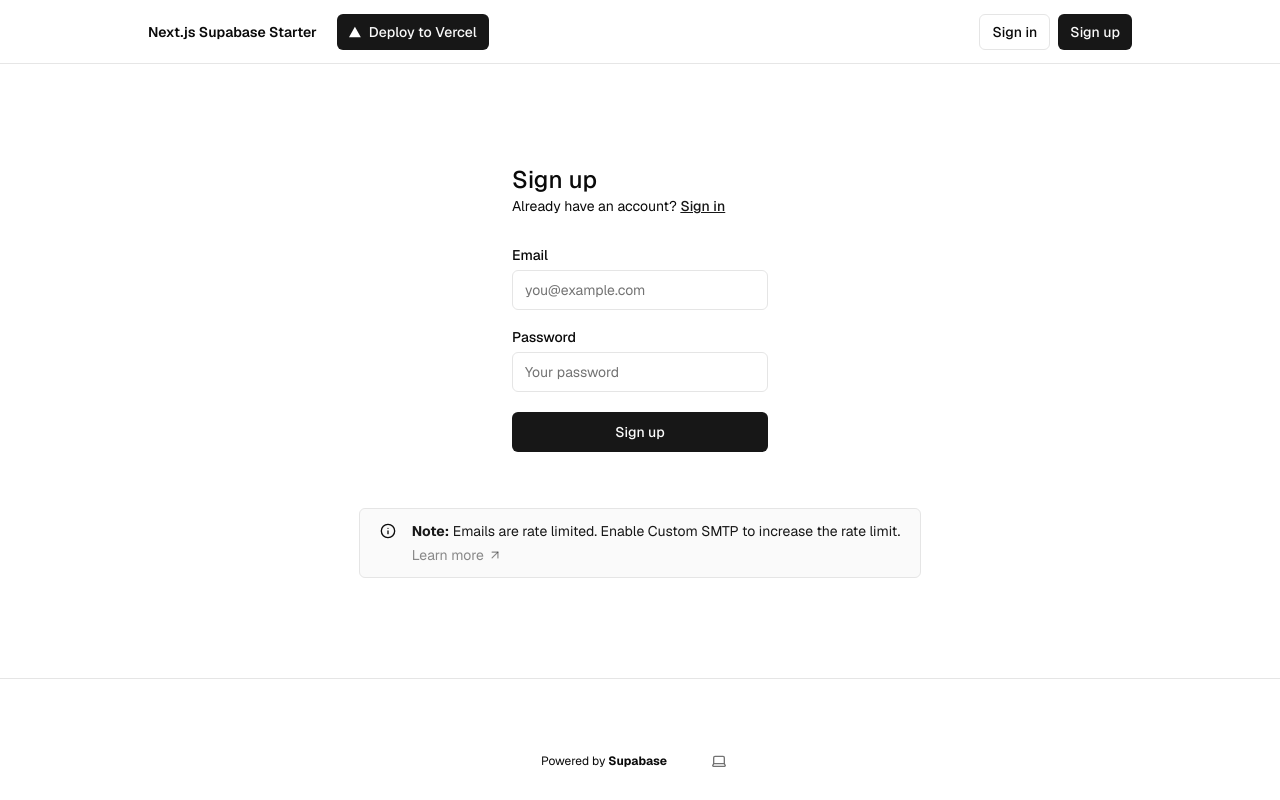
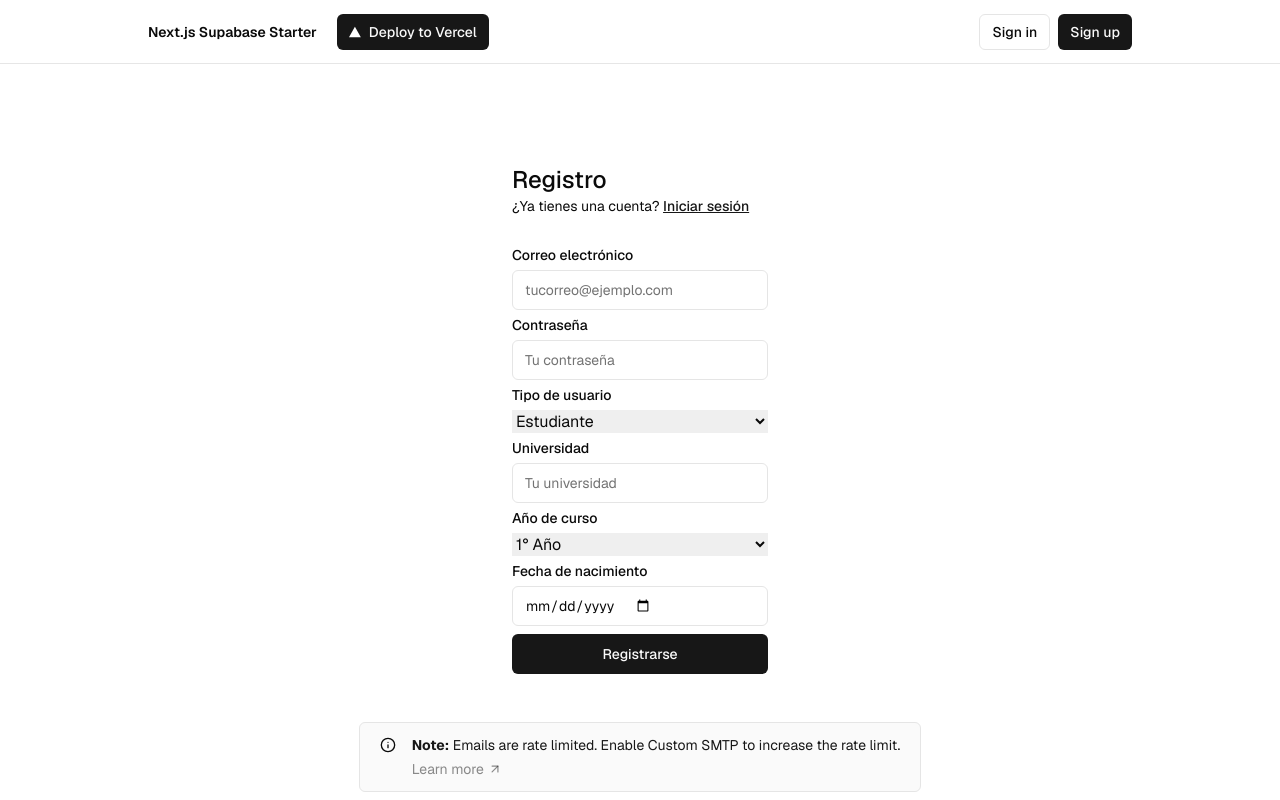
Before and after one commit to Mancasvel/CoNest, a Next.js app: page /sign-up in a window 1280 px wide. Shown: the top 800 px of the page. Built offline with nearby package versions, Linux system fonts and the light colour scheme; no server answers.

Commit message:
feat: add login with role

```diff
--- a/app/(auth-pages)/sign-up/page.tsx
+++ b/app/(auth-pages)/sign-up/page.tsx
@@ -1,50 +1,100 @@
+"use client";
+
+import { useState, useEffect } from "react";
+import { useSearchParams } from "next/navigation";
 import { signUpAction } from "@/app/actions";
-import { FormMessage, Message } from "@/components/form-message";
+import { FormMessage } from "@/components/form-message";
 import { SubmitButton } from "@/components/submit-button";
 import { Input } from "@/components/ui/input";
 import { Label } from "@/components/ui/label";
 import Link from "next/link";
 import { SmtpMessage } from "../smtp-message";
 
-export default async function Signup(props: {
-  searchParams: Promise<Message>;
-}) {
-  const searchParams = await props.searchParams;
-  if ("message" in searchParams) {
-    return (
-      <div className="w-full flex-1 flex items-center h-screen sm:max-w-md justify-center gap-2 p-4">
-        <FormMessage message={searchParams} />
-      </div>
-    );
-  }
+export default function Signup() {
+  const searchParams = useSearchParams();
+  const [message, setMessage] = useState<string | null>(null);
+  const [role, setRole] = useState("student");
+
+  useEffect(() => {
+    const msg = searchParams.get("message");
+    if (msg) {
+      setMessage(msg);
+    }
+  }, [searchParams]);
 
   return (
     <>
+      {message && (
+        <div className="w-full flex-1 flex items-center h-screen sm:max-w-md justify-center gap-2 p-4">
+          <FormMessage message={{ message }} />
+        </div>
+      )}
+
       <form className="flex flex-col min-w-64 max-w-64 mx-auto">
-        <h1 className="text-2xl font-medium">Sign up</h1>
+        <h1 className="text-2xl font-medium">Registro</h1>
         <p className="text-sm text text-foreground">
-          Already have an account?{" "}
+          ¿Ya tienes una cuenta?{" "}
           <Link className="text-primary font-medium underline" href="/sign-in">
-            Sign in
+            Iniciar sesión
           </Link>
         </p>
-        <div className="flex flex-col gap-2 [&>input]:mb-3 mt-8">
-          <Label htmlFor="email">Email</Label>
-          <Input name="email" placeholder="you@example.com" required />
-          <Label htmlFor="password">Password</Label>
-          <Input
-            type="password"
-            name="password"
-            placeholder="Your password"
-            minLength={6}
-            required
-          />
-          <SubmitButton formAction={signUpAction} pendingText="Signing up...">
-            Sign up
+
+        <div className="flex flex-col gap-2 mt-8">
+          {/* Correo electrónico */}
+          <Label htmlFor="email">Correo electrónico</Label>
+          <Input name="email" placeholder="tucorreo@ejemplo.com" required />
+
+          {/* Contraseña */}
+          <Label htmlFor="password">Contraseña</Label>
+          <Input type="password" name="password" placeholder="Tu contraseña" minLength={6} required />
+
+          {/* Selección de rol */}
+          <Label htmlFor="role">Tipo de usuario</Label>
+          <select name="role" value={role} onChange={(e) => setRole(e.target.value)} required>
+            <option value="student">Estudiante</option>
+            <option value="elder">Adulto mayor</option>
+          </select>
+
+          {/* Campos para estudiantes */}
+          {role === "student" && (
+            <>
+              <Label htmlFor="university">Universidad</Label>
+              <Input name="university" placeholder="Tu universidad" required />
+
+              <Label htmlFor="course">Año de curso</Label>
+              <select name="course" required>
+                <option value="1">1° Año</option>
+                <option value="2">2° Año</option>
+                <option value="3">3° Año</option>
+                <option value="4">4° Año</option>
+              </select>
+
+              <Label htmlFor="birth_date">Fecha de nacimiento</Label>
+              <Input type="date" name="birth_date" required />
+            </>
+          )}
+
+          {/* Campos para adultos mayores */}
+          {role === "elder" && (
+            <>
+              <Label htmlFor="birth_date">Fecha de nacimiento</Label>
+              <Input type="date" name="birth_date" required />
+
+              <Label htmlFor="apartment_address">Dirección del apartamento</Label>
+              <Input name="apartment_address" placeholder="Tu dirección" required />
+
+              <Label htmlFor="monthly_rent">Renta mensual</Label>
+              <Input type="number" name="monthly_rent" placeholder="Precio de la renta" required />
+            </>
+          )}
+
+          {/* Botón de envío */}
+          <SubmitButton formAction={signUpAction} pendingText="Registrando...">
+            Registrarse
           </SubmitButton>
-          <FormMessage message={searchParams} />
         </div>
       </form>
+
       <SmtpMessage />
     </>
   );
--- a/app/actions.ts
+++ b/app/actions.ts
@@ -8,35 +8,74 @@ import { redirect } from "next/navigation";
 export const signUpAction = async (formData: FormData) => {
   const email = formData.get("email")?.toString();
   const password = formData.get("password")?.toString();
+  const role = formData.get("role")?.toString(); // "student" o "elder"
+
+  // Datos específicos de cada rol
+  const birth_date = formData.get("birth_date")?.toString();
+  let additionalData: any = {};
+
+  if (role === "student") {
+    additionalData = {
+      university: formData.get("university")?.toString(),
+      course: formData.get("course")?.toString(),
+    };
+  } else if (role === "elder") {
+    additionalData = {
+      apartment_address: formData.get("apartment_address")?.toString(),
+      monthly_rent: parseFloat(formData.get("monthly_rent")?.toString() || "0"),
+    };
+  }
+
   const supabase = await createClient();
   const origin = (await headers()).get("origin");
 
-  if (!email || !password) {
+  if (!email || !password || !role || !birth_date) {
     return encodedRedirect(
       "error",
       "/sign-up",
-      "Email and password are required",
+      "All fields are required"
     );
   }
 
-  const { error } = await supabase.auth.signUp({
+  // Crear usuario en auth.users con metadata
+  const { data, error } = await supabase.auth.signUp({
     email,
     password,
     options: {
       emailRedirectTo: `${origin}/auth/callback`,
+      data: { role }, // Guardar el rol en metadata
     },
   });
 
   if (error) {
     console.error(error.code + " " + error.message);
     return encodedRedirect("error", "/sign-up", error.message);
-  } else {
-    return encodedRedirect(
-      "success",
-      "/sign-up",
-      "Thanks for signing up! Please check your email for a verification link.",
-    );
   }
+
+  const userId = data.user?.id;
+  if (!userId) {
+    return encodedRedirect("error", "/sign-up", "User ID not found");
+  }
+
+  // Insertar en la tabla correspondiente (students o elders)
+  const table = role === "student" ? "students" : "elders";
+  const { error: insertError } = await supabase.from(table).insert({
+    id: userId,
+    birth_date,
+    status: "REGISTERED",
+    ...additionalData,
+  });
+
+  if (insertError) {
+    console.error(insertError.message);
+    return encodedRedirect("error", "/sign-up", "Error creating profile");
+  }
+
+  return encodedRedirect(
+    "success",
+    "/sign-in",
+    "Thanks for signing up! Please check your email for a verification link."
+  );
 };
 
 export const signInAction = async (formData: FormData) => {
```
